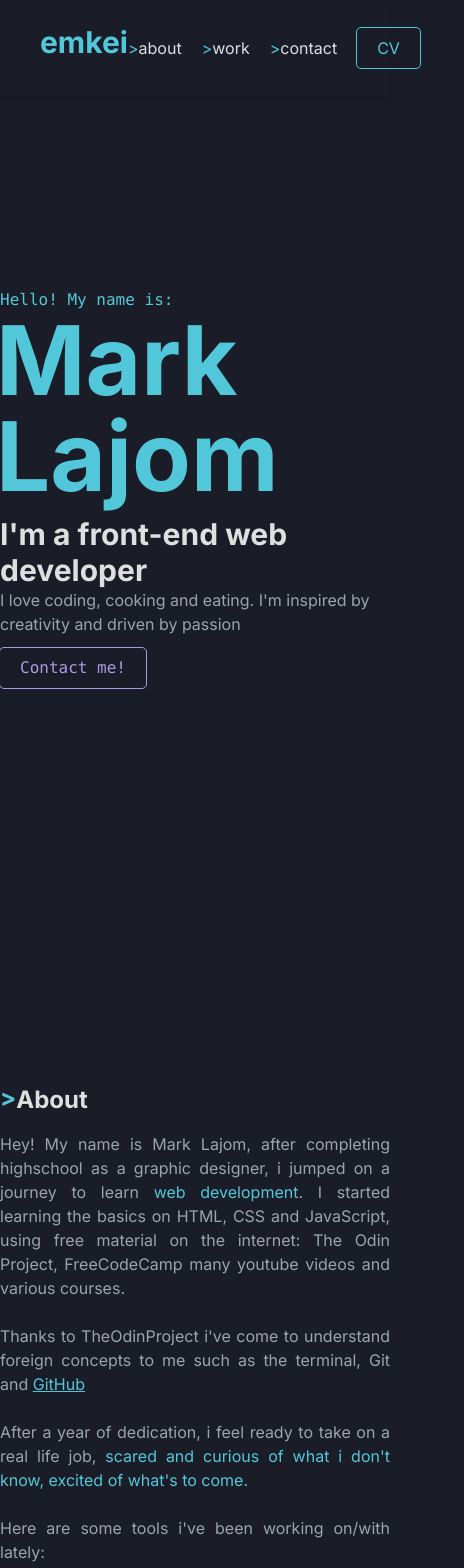
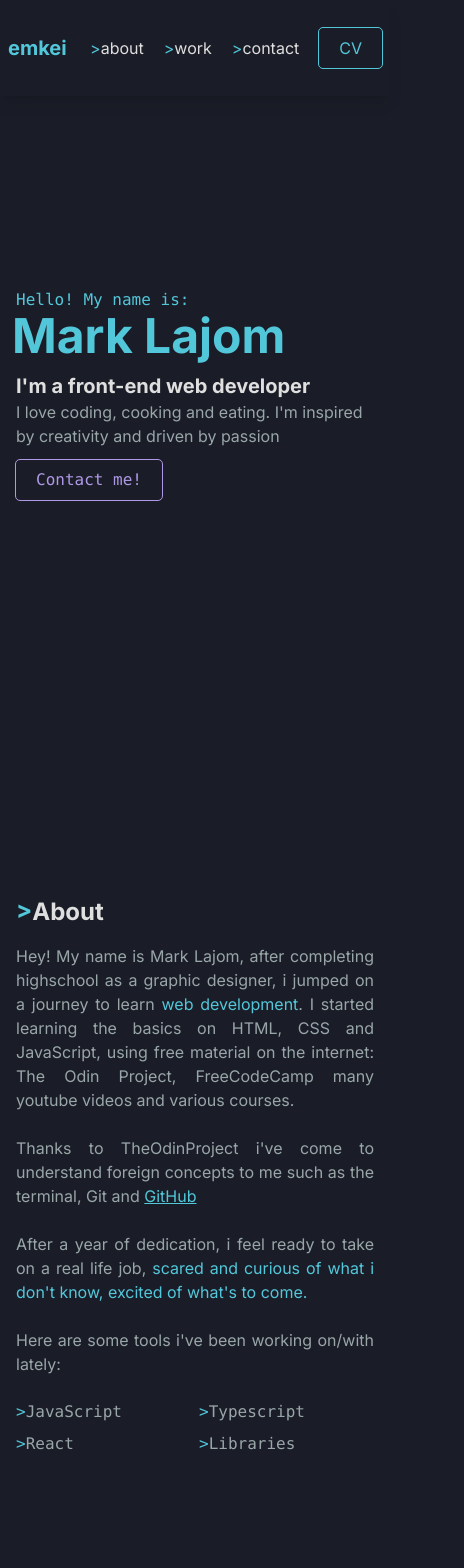
Before and after one commit to emkeiboii/Mark-Lajom-2, a React (Vite) app in the folder portfolio/: page / in a window 390 px wide. Shown: the top 1568 px of the page, 464 px wide, since content can reach past the window. Built offline with nearby package versions, Linux system fonts and the light colour scheme.

Commit message:
Working on Media queries

```diff
--- a/portfolio/src/App.tsx
+++ b/portfolio/src/App.tsx
@@ -13,7 +13,7 @@ function App() {
       <Navbar></Navbar>
       <div className="flex justify-between">
         <LSide></LSide>
-        <div className="lg:px-64 w-full md:px-8 sm:px-4">
+        <div className="lg:px-32 w-full md:px-8 sm:px-4">
           <Hero></Hero>
           <About></About>
           <Work></Work>
--- a/portfolio/src/components/About.tsx
+++ b/portfolio/src/components/About.tsx
@@ -2,7 +2,7 @@ import React from "react";
 
 const About = () => {
   return (
-    <div id="about" className="py-48">
+    <div id="about" className="py-48 px-4 sm:px-0 md:px-0 lg:px-36">
       <h1 className="font-extrabold text-2xl mb-4">
         <span className="text-blue">&gt;</span>About
       </h1>
--- a/portfolio/src/components/Contact.tsx
+++ b/portfolio/src/components/Contact.tsx
@@ -1,7 +1,11 @@
 import React from "react";
 
 const Contact = () => {
-  return <div id="contact">Contact</div>;
+  return (
+    <div id="contact">
+      <form action=""></form>
+    </div>
+  );
 };
 
 export default Contact;
--- a/portfolio/src/components/Hero.tsx
+++ b/portfolio/src/components/Hero.tsx
@@ -2,12 +2,14 @@ import React from "react";
 
 const Hero = () => {
   return (
-    <div id="hero" className="pb-48 pt-48">
+    <div id="hero" className="py-48 px-4 sm:px-0 md:px-0">
       <h2 className="font-mono text-blue">Hello! My name is:</h2>
-      <h1 className="font-extrabold text-8xl -mx-1 mb-3 text-blue ">
+      <h1 className="font-extrabold text-5xl md:text-7xl lg:text-8xl -mx-1 mb-3 text-blue  ">
         Mark Lajom
       </h1>
-      <h3 className="font-extrabold text-3xl">I'm a front-end web developer</h3>
+      <h3 className="font-extrabold text-xl md:text-2xl lg:text-3xl">
+        I'm a front-end web developer
+      </h3>
       <p className="text-grey">
         I love coding, cooking and eating. I'm inspired by creativity and driven
         by passion
--- a/portfolio/src/components/Navbar.tsx
+++ b/portfolio/src/components/Navbar.tsx
@@ -7,13 +7,13 @@ const Navbar = () => {
 
   return (
     <div
-      className={`flex justify-between py-6 px-10 sticky ${
+      className={`flex justify-between  px-2 md:py-6 md:px-10 lg:py-6 lg:px-10 items-center sticky ${
         scrollDirection === "down" ? "-top-24" : "top-0"
-      } h-24 bg-navy transition-all duration-500 backdrop-blur-sm shadow-lg`}
+      } h-24 bg-navy transition-all duration-500 backdrop-blur-sm shadow-lg z-50`}
     >
       <Link
         to="hero"
-        className="text-blue text-3xl font-bold cursor-pointer hover:text-opacity-80 duration-200 ease-in-out"
+        className="text-blue text-xl md:text-3xl lg:text-3xl font-bold cursor-pointer hover:text-opacity-80 duration-200 ease-in-out"
         spy={true}
         smooth={true}
         offset={-100}
@@ -24,7 +24,7 @@ const Navbar = () => {
       <ul className="flex gap-5 items-center">
         <li className="hover:text-blue duration-200 ease-in-out">
           <Link
-            to="contact"
+            to="about"
             spy={true}
             smooth={true}
             offset={50}
@@ -35,7 +35,14 @@ const Navbar = () => {
           </Link>
         </li>
         <li className="hover:text-blue duration-200 ease-in-out">
-          <Link to="work" className="cursor-pointer">
+          <Link
+            to="work"
+            spy={true}
+            smooth={true}
+            offset={50}
+            duration={500}
+            className="cursor-pointer"
+          >
             <span className="text-blue">&gt;</span>work
           </Link>
         </li>
--- a/portfolio/src/components/Work.tsx
+++ b/portfolio/src/components/Work.tsx
@@ -3,13 +3,20 @@ import works from "../services/works.json";
 
 const Work = () => {
   return (
-    <div className="py-48">
+    <div id="work" className="py-48 px-4 md:px-0 lg:px-0">
       <h1 className="font-extrabold text-2xl mb-4">
         <span className="text-blue">&gt;</span>Work
       </h1>
       {works.map((item) => (
-        <div key={item.id} className="flex mb-52 gap-8">
-          <img src={item.projectImage} alt="" className="max-w-xs shadow-lg" />
+        <div
+          key={item.id}
+          className="flex flex-col items-center md:items-start lg:items-start mb-52 gap-8 md:flex-row"
+        >
+          <img
+            src={item.projectImage}
+            alt=""
+            className=" h-full object-cover md:max-w-xs lg:max-w-xs shadow-lg"
+          />
           <div>
             <h2 className="font-mono text-blue">{item.projectName}</h2>
             <p className="text-grey text-justify">{item.description}</p>
--- a/portfolio/src/hooks/useScrollDirection.ts
+++ b/portfolio/src/hooks/useScrollDirection.ts
@@ -11,7 +11,7 @@ export function useScrollDirection() {
       const direction = scrollY > lastScrollY ? "down" : "up";
       if (
         direction !== scrollDirection &&
-        (scrollY - lastScrollY > 10 || scrollY - lastScrollY < -10)
+        (scrollY - lastScrollY > 1 || scrollY - lastScrollY < -1)
       ) {
         setScrollDirection(direction);
       }
```
